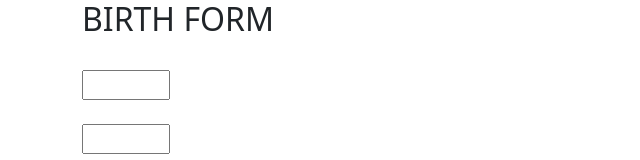
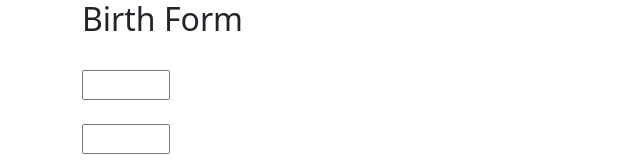
Before and after one commit to FIDELISSANYA/my_second_project, a plain HTML site: page my_second_project/index.html in a window 1280 px wide. Shown: the top 160 px of the page, without its empty margins (0-640 px from the left). Drawn offline with nearby package versions, Linux system fonts and the light colour scheme.

```diff
--- a/my_second_project/index.html
+++ b/my_second_project/index.html
@@ -9,7 +9,7 @@
 </head>
 <body>
   <div class="container">
-      <h2>BIRTH FORM</h2>
+      <h2>Birth Form</h2>
       <form action="" class="form-group id">
         <label for="Date of Birth"></label><br>
         <input type="number" id="date" min="1" max="30"><br>
```
